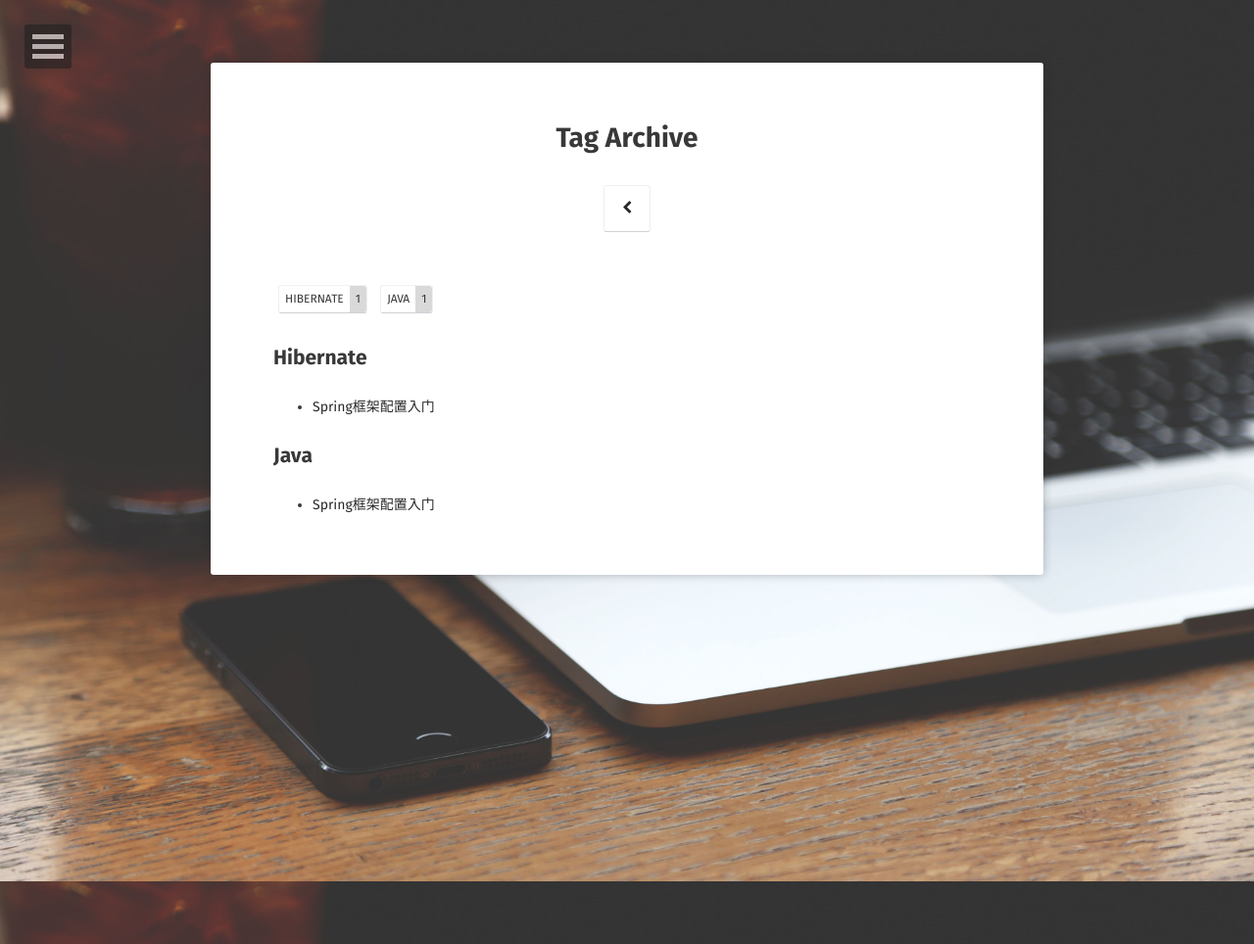
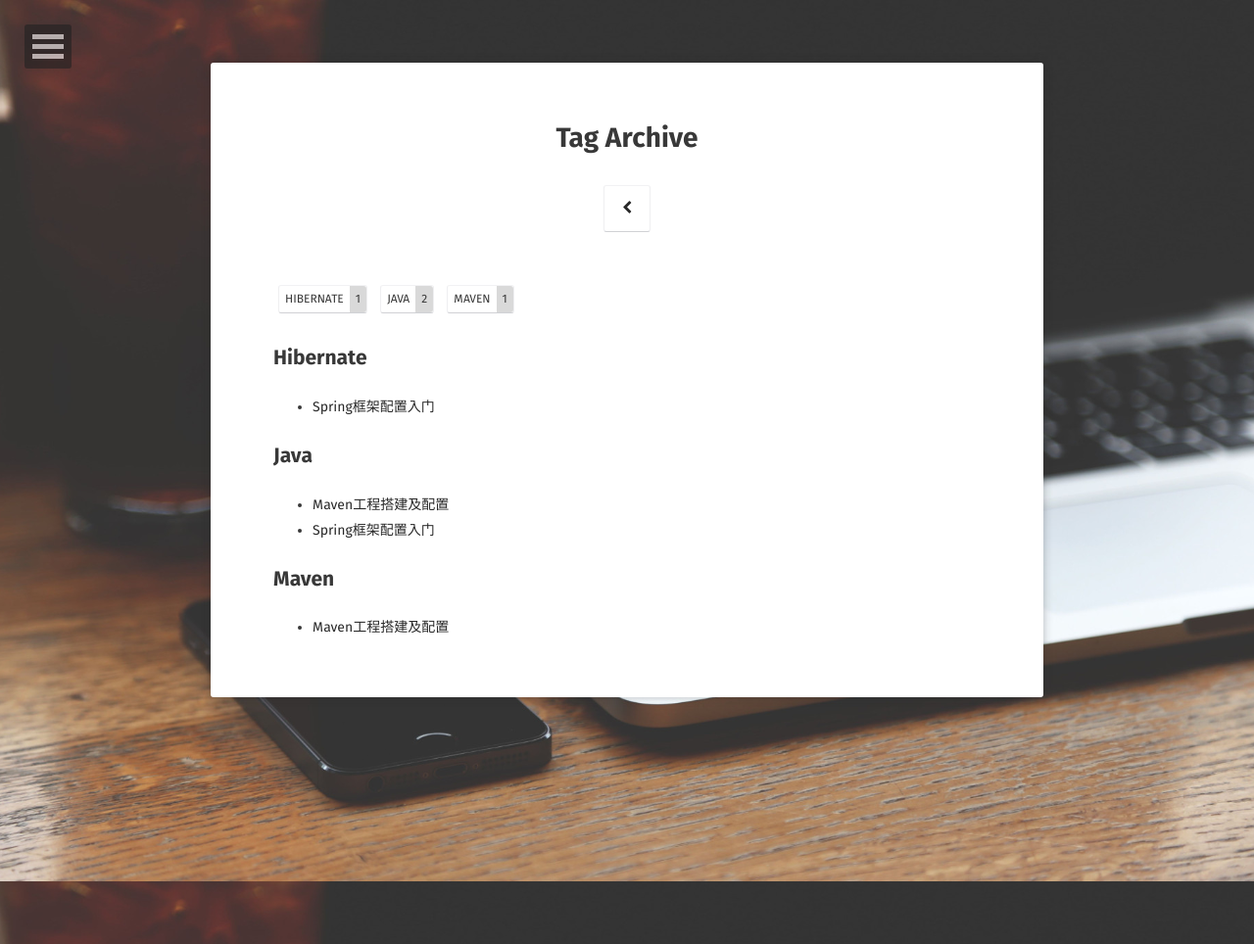
Before and after one commit to user3301/user3301.github.io, a Jekyll site: the page built from tags/index.html, in a window 1280 px wide. Shown: the whole page at 98% size. Built offline with Jekyll 4.4.1, drawn with Linux system fonts in a browser that asks for light colours; some web fonts are replaced; some of the changed lines change nothing that is shown.

Commit message:
POST:Maven install

````diff
--- a/_config.yml
+++ b/_config.yml
@@ -1,6 +1,6 @@
 # Site
 title:              user3301
-bio:                'Similarity between me and Java? I do not leave mess to others, I collect my own garbage.'
+bio:                'Lay Low and Regrow.'
 description:        "User3301 is a Java fanboy, but he doesn't think Java is the one true language."
 reading_time:       true
 words_per_minute:   200
--- /dev/null
+++ b/_posts/2017-06-17-maven-configuration.md
@@ -0,0 +1,29 @@
+---
+layout: post
+title: "Maven工程搭建及配置"
+date: 2017-06-11
+excerpt: "Guide to configuring Maven."
+tags: [Java, Maven]
+comments: true
+---
+# Maven工程搭建及配置
+## 安装
+`Maven`为Apache软件基金会开发的一款**项目管理工具**:
+
+>Maven是Apache公司的顶级项目，它包含了一个项目对象模型 (Project Object Model)，一组标准集合，一个项目**生命周期**(Project Lifecycle)，一个**依赖管理系统**(Dependency Management System)，和用来运行定义在生命周期**阶段**(phase)中**插件**(plugin)**目标**(goal)的逻辑。当你使用Maven的时候，你用一个明确定义的项目对象模型来描述你的项目，然后Maven可以应用横切的逻辑，这些逻辑来自一组共享的（或者自定义的）插件。
+
+-来自百度百科</br>
+首先使用Maven进行项目管理我们要在Apache官网下载其`.zip`文件并安装：[Download](https://maven.apache.org/download.cgi)，当下载好后我们可以安装到本机。
+* `Windows`环境`Maven`安装：
+1. 首先解压下载的`jar`包，之后将其中的`bin`文件夹路径配置到windows环境变量`PATH`中。
+2. 添加环境变量后可以通过在command line中输入`mvn -v`来检查是否安装成功。
+* `UNIX`环境`Maven`安装：
+1. 首先将下载的`Maven`的jar包解压到本机
+2. 部署`maven`到本机，首先在`Terminal`中配置maven路径：
+```
+export M2_HOME=your maven unpacked distribution
+export PATH=$PATH:your maven upacked distribution/bin
+```
+![setup](assets/img/maven_setup.png)</br>
+之后在命令行输入`mvn --version`可以来检测安装是否成功，结果如下，则证明maven已经安装到本机：</br>
+![success](assets/img/success.png)
````
Also changed, not shown: assets/img/background-bonfire.jpg (deleted), assets/img/logo-bracket.png (deleted), assets/img/logo.png (deleted), assets/img/maven_setup.png (added), assets/img/success.png (added), 2 other files.
